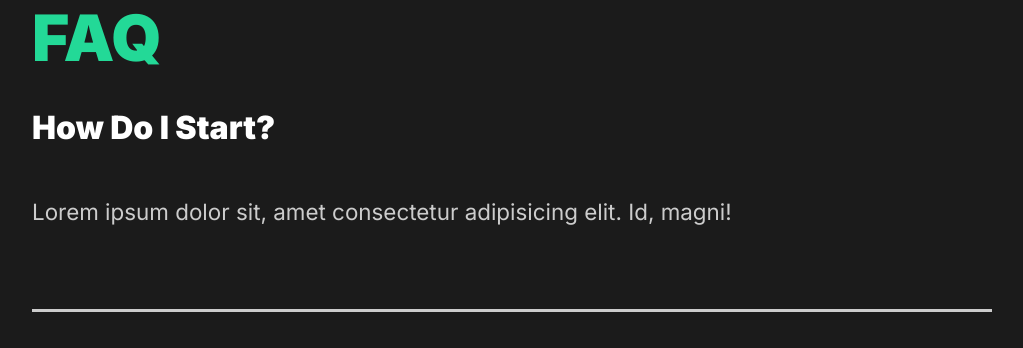
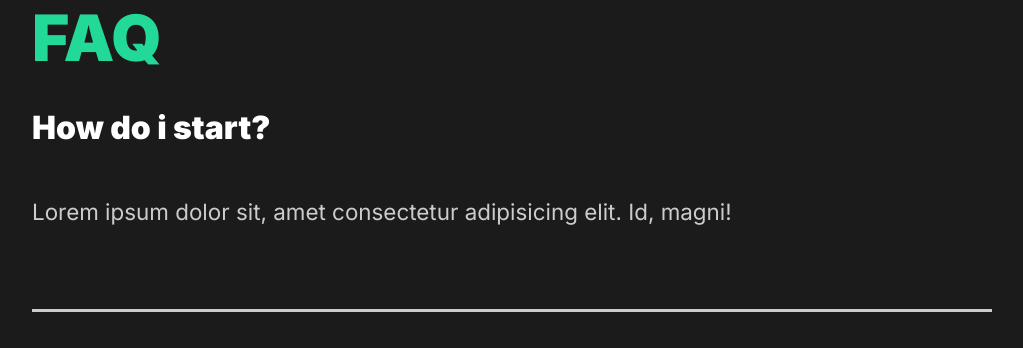
Before and after one commit to edazejnuni/capture, a React (Create React App) app: page / in a window 1280 px wide. Shown: the part 1973-2321 px from the top of the page, without its empty margins (128-1151 px from the left). Built offline with nearby package versions, Linux system fonts and the light colour scheme.

Commit message:
12. Faq Toggle Animations

```diff
--- a/src/components/FaqSection.js
+++ b/src/components/FaqSection.js
@@ -1,38 +1,37 @@
-import React from "react";
+import React, { useState } from "react";
 import styled from "styled-components";
 import { About } from "../styles";
+import Toggle from "./Toggle";
+import { AnimateSharedLayout } from "framer-motion";
+
+
 const FaqSection = () => {
+    const [faqToggle, setfaqToggle] = useState(false);
     return (
         <Faq>
             <h2>Any Questions <span>FAQ</span></h2>
-            <div className="questions">
-                <h4>How Do I Start?</h4>
+            <AnimateSharedLayout >
+                <Toggle title="How do i start?">
                 <div className="answer">
                     <p>Lorem ipsum dolor sit, amet consectetur adipisicing elit. Id, magni!</p>
                 </div>
-                <div className="faq-line"></div>
-            </div>
-            <div className="questions">
-                <h4>Daily Schedule</h4>
+                </Toggle>
+                <Toggle title="Daily Schedule">
                 <div className="answer">
                     <p>Lorem ipsum dolor sit, amet consectetur adipisicing elit. Id, magni!</p>
                 </div>
-                <div className="faq-line"></div>
-            </div>
-            <div className="questions">
-                <h4>Different Payment Methods</h4>
+                </Toggle>
+                <Toggle title="Different Payment Methods">
                 <div className="answer">
                     <p>Lorem ipsum dolor sit, amet consectetur adipisicing elit. Id, magni!</p>
                 </div>
-                <div className="faq-line"></div>
-            </div>
-            <div className="questions">
-                <h4>What products do you offer.</h4>
+                </Toggle>
+                <Toggle title="What products do you offer.">
                 <div className="answer">
                     <p>Lorem ipsum dolor sit, amet consectetur adipisicing elit. Id, magni!</p>
                 </div>
-                <div className="faq-line"></div>
-            </div>
+                </Toggle>
+            </AnimateSharedLayout>
         </Faq>
     )
 }
--- /dev/null
+++ b/src/components/Toggle.js
@@ -0,0 +1,15 @@
+import { motion } from "framer-motion";
+import React, { useState } from "react";
+
+const Toggle = ({children, title}) => {
+    const [toggle, setToggle] = useState(true);
+    return (
+        <motion.div layout className="questions" onClick={() => setToggle(!toggle)}>
+            <motion.h4 layout>{title}</motion.h4>
+            {toggle ? children : ''}
+            <div className="faq-line"></div>
+        </motion.div>
+    )
+}
+
+export default Toggle;
--- a/src/styles.js
+++ b/src/styles.js
@@ -7,6 +7,9 @@ export const About = styled.div`
     justify-content: space-between;
     padding: 5rem 10rem;
     color: white;
+    h4{
+        cursor: pointer;
+    }
 `;
 export const Description = styled.div`
     flex:1;
```
